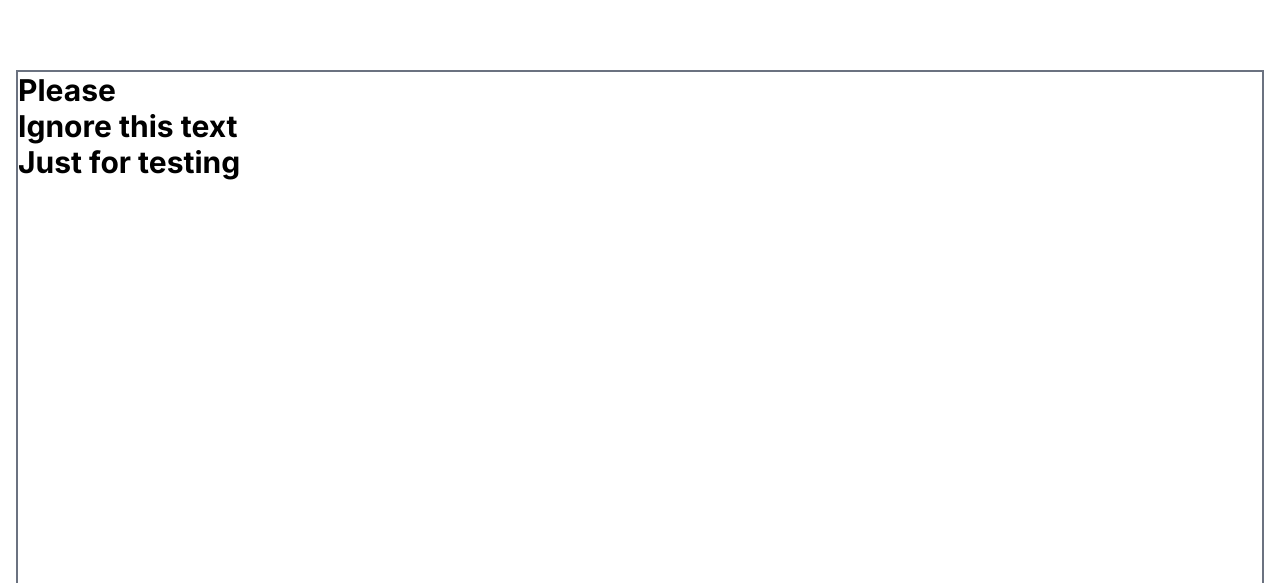
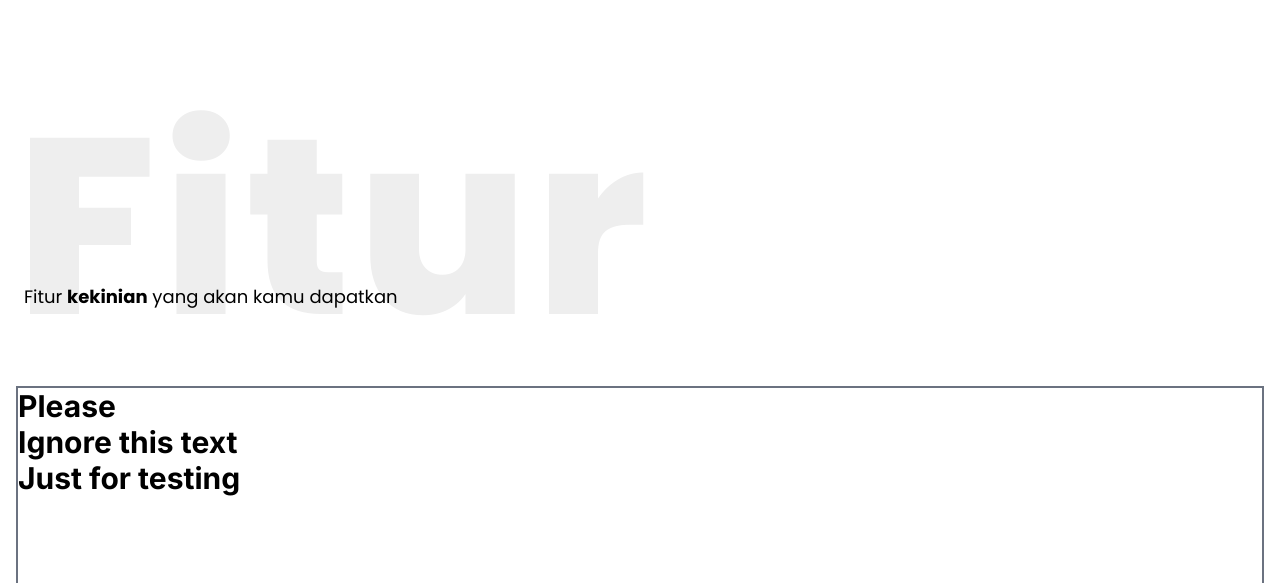
Before and after one commit to Refara08/invitia-landing-page-tailwindcss, a website: page public/index.html in a window 1280 px wide. Shown: the part 676-1259 px from the top of the page. Drawn offline with Linux system fonts and the light colour scheme.

Commit message:
starting on section fitur

```diff
--- a/public/index.html
+++ b/public/index.html
@@ -102,6 +102,7 @@
 
     <!-- start of main -->
     <main class="md:container md:mx-auto px-4 max-w-full overflow-x-hidden">
+      <!-- section home -->
       <section id="home" class="xl:py-15">
         <div class="grid grid-cols-2">
           <!-- text hero -->
@@ -153,6 +154,27 @@
           </div>
         </div>
       </section>
+      <!-- end of home section -->
+
+      <!-- fitur section -->
+      <section id="fitur" class="py-8 xl:py-15">
+        <div>
+          <div class="mb-12">
+            <h1
+              class="text-bg-h font-extrabold text-[150px] xl:text-[250px] leading-none tracking-wide"
+            >
+              Fitur
+            </h1>
+            <p class="text-lg -mt-16 ml-2 w-1/2 leading-none">
+              Fitur <span class="font-bold">kekinian</span> yang akan kamu
+              dapatkan
+            </p>
+          </div>
+          <div>
+            <div></div>
+          </div>
+        </div>
+      </section>
 
       <!--ignore this, just for testing -->
       <div class="h-[1000px] border-2 border-gray-500 relative -z-10">
```
Also changed, not shown: public/css/style.css.
